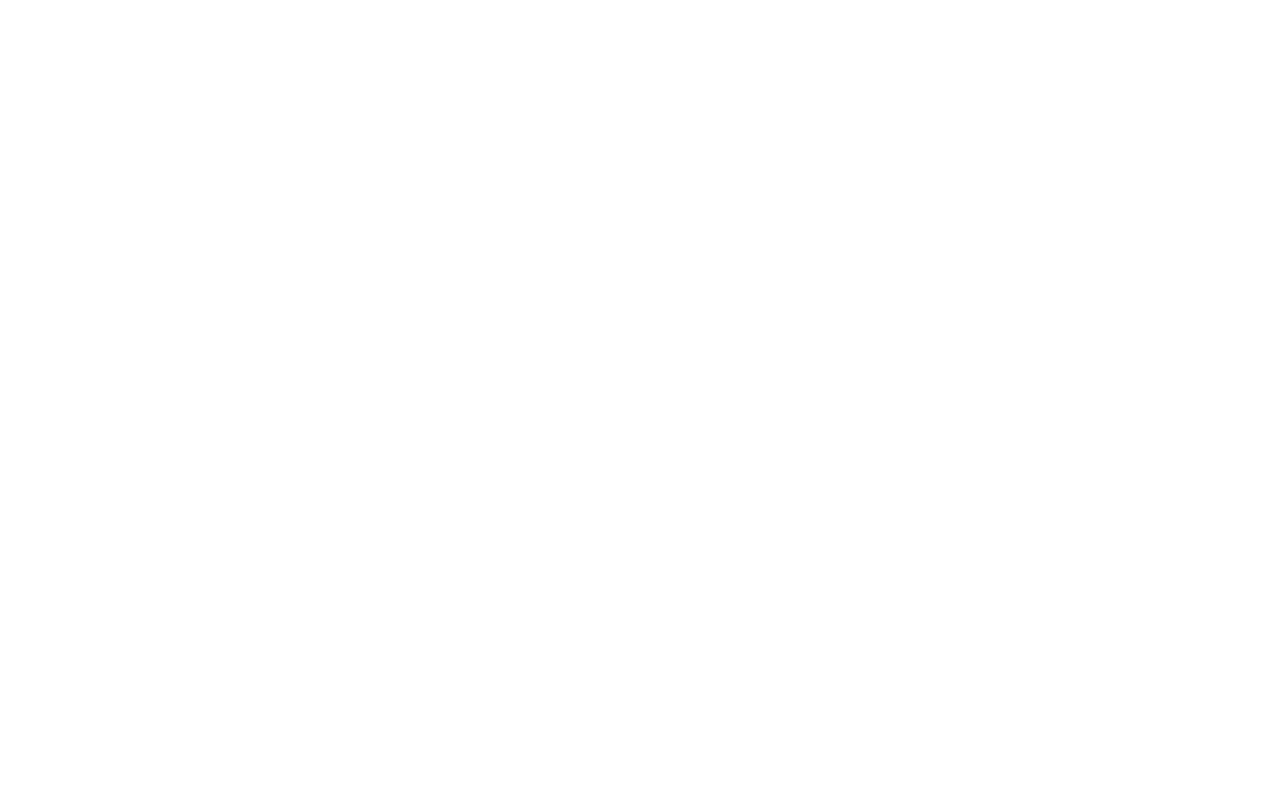
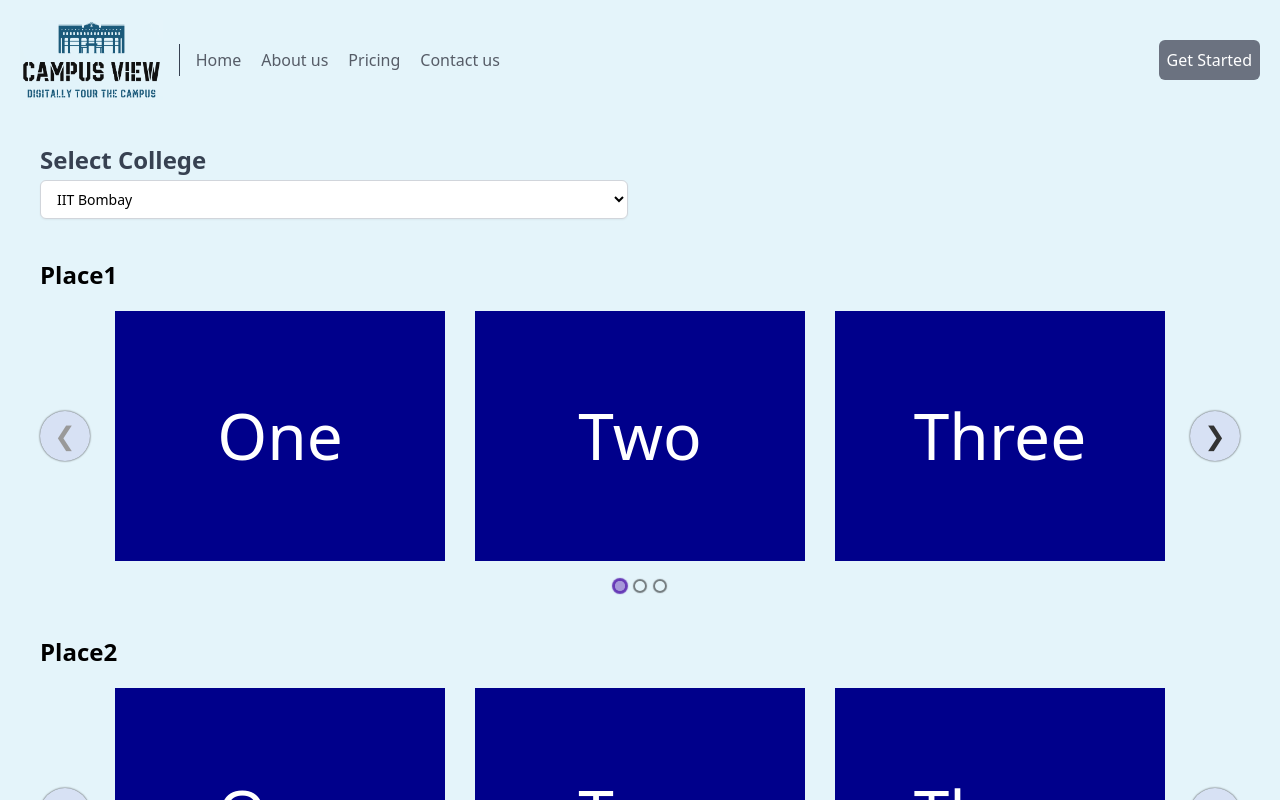
Before and after one commit to yathin017/campus-view, a React (Create React App) app in the folder frontend/: page /campus-view in a window 1280 px wide. Before the commit this address had no page. Shown: the top 800 px of the page. Built offline with nearby package versions, Linux system fonts and the light colour scheme.

Commit message:
Max frontend done and dusted

```diff
--- a/frontend/package.json
+++ b/frontend/package.json
@@ -8,9 +8,11 @@
     "@testing-library/user-event": "^13.5.0",
     "react": "^18.2.0",
     "react-dom": "^18.2.0",
+    "react-elastic-carousel": "^0.11.5",
     "react-icons": "^4.6.0",
     "react-router-dom": "^6.3.0",
     "react-scripts": "5.0.1",
+    "styled-components": "^5.3.6",
     "web-vitals": "^2.1.4"
   },
   "scripts": {
--- a/frontend/src/App.js
+++ b/frontend/src/App.js
@@ -1,4 +1,5 @@
 import { BrowserRouter as Router, Route, Routes } from "react-router-dom";
+import CampusView from "./components/CampusView";
 import Contact from "./components/Contact";
 import Home from "./components/Home";
 import Login from "./components/Login";
@@ -18,6 +19,7 @@
           <Route path="/pricing" element={<><Navbar /><Pricing /></>} />
           <Route path="/contact" element={<><Navbar /><Contact /></>} />
           <Route path="/upload" element={<><Navbar /><Upload /></>} />
+          <Route path="/campus-view" element={<><Navbar /><CampusView /></>} />
         </Routes>
       </Router>
     </div>
--- /dev/null
+++ b/frontend/src/components/CampusView.js
@@ -0,0 +1,64 @@
+import React from "react";
+import Carousel from "react-elastic-carousel";
+import Item from "./Item";
+
+const breakPoints = [
+  { width: 1, itemsToShow: 1 },
+  { width: 550, itemsToShow: 2 },
+  { width: 768, itemsToShow: 3 },
+  { width: 1200, itemsToShow: 4 },
+];
+
+const CampusView = () => {
+  return (
+    <div className="bg-[#E4F4FA]">
+      <div className="mx-10">
+        <div className="pt-36 grid grid-cols-6 gap-6">
+          <div className="col-span-6 sm:col-span-3">
+            <label
+              htmlFor="country"
+              className="block text-2xl font-semibold text-gray-700"
+            >
+              Select College
+            </label>
+            <select
+              id="college"
+              name="college"
+              autoComplete="college-name"
+              className="mt-1 block w-full rounded-md border border-gray-300 bg-white py-2 px-3 shadow-sm focus:border-indigo-500 focus:outline-none focus:ring-indigo-500 sm:text-sm"
+            >
+              <option>IIT Bombay</option>
+              <option>IIT Madras</option>
+              <option>IIT Kharagpur</option>
+            </select>
+          </div>
+        </div>
+        <p className="text-2xl font-semibold pt-10">Place1</p>
+        <Carousel breakPoints={breakPoints} className="pt-5">
+          <Item>One</Item>
+          <Item>Two</Item>
+          <Item>Three</Item>
+          <Item>Four</Item>
+          <Item>Five</Item>
+          <Item>Six</Item>
+          <Item>Seven</Item>
+          <Item>Eight</Item>
+        </Carousel>
+
+        <p className="text-2xl font-semibold pt-10">Place2</p>
+        <Carousel breakPoints={breakPoints} className="pt-5">
+          <Item>One</Item>
+          <Item>Two</Item>
+          <Item>Three</Item>
+          <Item>Four</Item>
+          <Item>Five</Item>
+          <Item>Six</Item>
+          <Item>Seven</Item>
+          <Item>Eight</Item>
+        </Carousel>
+      </div>
+    </div>
+  );
+};
+
+export default CampusView;
--- /dev/null
+++ b/frontend/src/components/Item.js
@@ -0,0 +1,13 @@
+import styled from "styled-components";
+
+export default styled.div`
+  display: flex;
+  justify-content: center;
+  align-items: center;
+  height: 250px;
+  width: 100%;
+  background-color: #00008B;
+  color: #fff;
+  margin: 0 15px;
+  font-size: 4em;
+`;
```
Also changed, not shown: 1 other file (tests, documents, lock files or other folders).
